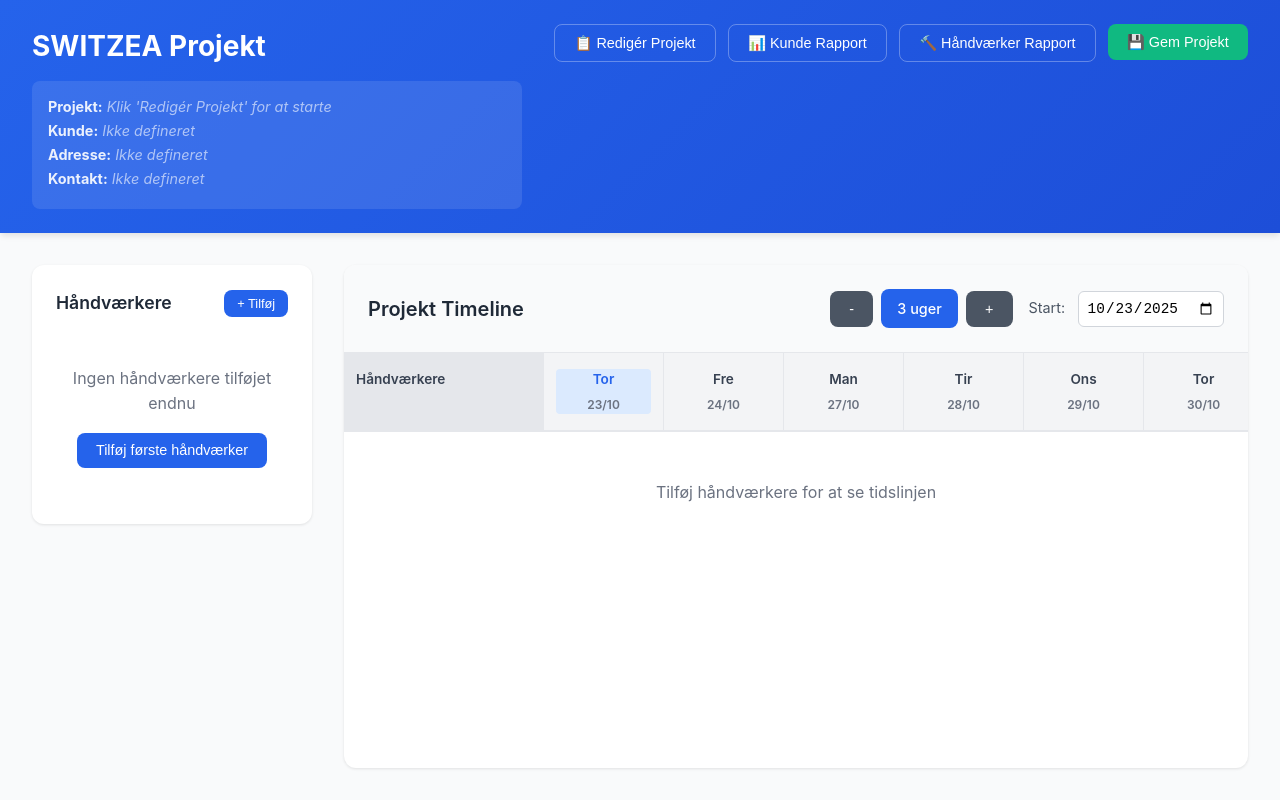
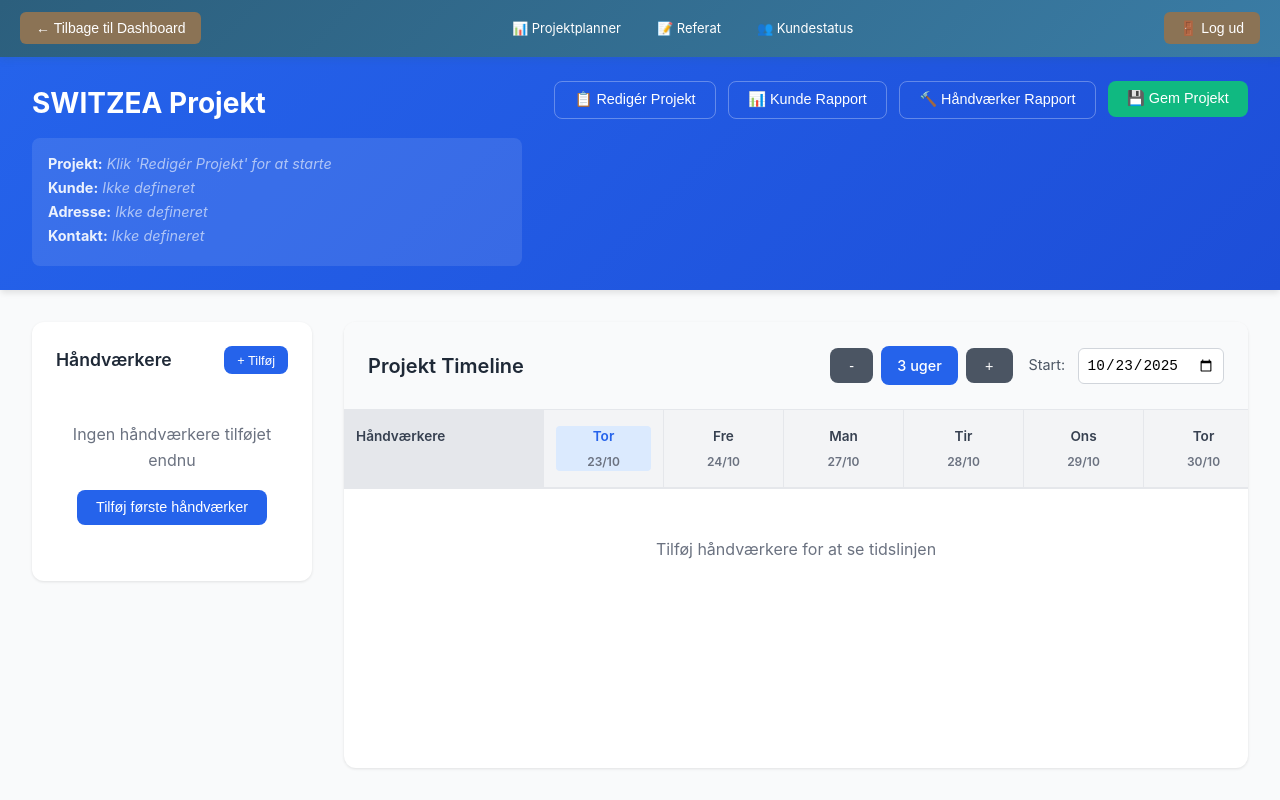
Before and after one commit to mjoxp/switzea-apps, a plain HTML site: page projektplanner.html in a window 1280 px wide. Drawn offline with Linux system fonts and the light colour scheme; sample sign-in values are in the browser's storage.

Commit message:
Update projektplanner.html

```diff
--- a/projektplanner.html
+++ b/projektplanner.html
@@ -477,7 +477,7 @@
         }
 
         .task-control-btn {
-            background: #8B7355;
+            background: rgba(255,255,255,0.2);
             border: none;
             color: white;
             padding: 2px 4px;
@@ -488,7 +488,7 @@
         }
 
         .task-control-btn:hover {
-            background: #6B5845;
+            background: rgba(255,255,255,0.3);
         }
 
         /* Modal */
@@ -866,7 +866,7 @@
                 border-radius: 12px !important;
                 padding: 10mm !important;
                 text-align: center !important;
-                box-shadow: 0 4px 12px rgba(139,115,85,0.1) !important;
+                box-shadow: 0 4px 12px rgba(0,0,0,0.1) !important;
                 position: relative;
             }
 
@@ -1253,9 +1253,93 @@
                 text-align: center;
             }
         }
+
+        /* SWITZEA Navigation Bar */
+        .switzea-nav-bar {
+            background: linear-gradient(135deg, #2C5F7D 0%, #3A7CA5 100%);
+            color: white;
+            padding: 12px 20px;
+            box-shadow: 0 2px 8px rgba(44,95,125,0.2);
+            position: sticky;
+            top: 0;
+            z-index: 999;
+        }
+
+        .nav-content {
+            max-width: 1400px;
+            margin: 0 auto;
+            display: flex;
+            justify-content: space-between;
+            align-items: center;
+            gap: 20px;
+        }
+
+        .nav-back-btn, .nav-logout-btn {
+            background: #8B7355;
+            border: none;
+            color: white;
+            padding: 8px 16px;
+            border-radius: 6px;
+            cursor: pointer;
+            font-size: 14px;
+            font-weight: 500;
+            transition: all 0.2s;
+        }
+
+        .nav-back-btn:hover, .nav-logout-btn:hover {
+            background: #6B5845;
+            transform: translateY(-1px);
+        }
+
+        .nav-app-links {
+            display: flex;
+            gap: 12px;
+        }
+
+        .nav-app-links a {
+            color: white;
+            text-decoration: none;
+            padding: 6px 12px;
+            border-radius: 4px;
+            font-size: 13px;
+            transition: background 0.2s;
+        }
+
+        .nav-app-links a:hover {
+            background: rgba(139, 115, 85, 0.3);
+        }
+
+        @media (max-width: 768px) {
+            .nav-content {
+                flex-direction: column;
+                gap: 8px;
+            }
+            .nav-app-links {
+                order: -1;
+            }
+        }
+
     </style>
 </head>
 <body>
+<!-- SWITZEA Navigation Bar -->
+    <div class="switzea-nav-bar">
+        <div class="nav-content">
+            <button onclick="window.location.href='dashboard.html'" class="nav-back-btn">
+                ← Tilbage til Dashboard
+            </button>
+            <div class="nav-app-links">
+                <a href="projektplanner.html">📊 Projektplanner</a>
+                <a href="referat.html">📝 Referat</a>
+                <a href="kundestatus.html">👥 Kundestatus</a>
+            </div>
+            <button onclick="handleLogout()" class="nav-logout-btn">
+                🚪 Log ud
+            </button>
+        </div>
+    </div>
+
+
     <!-- Header med projekt info -->
     <header class="header">
         <div class="header-content">
@@ -2356,6 +2440,30 @@
         });
 
         console.log('🎨 SWITZEA ENSARTEDE TABELLER - Alle tabeller har nu samme bredde!');
+
+        // SWITZEA Auth Check
+        function checkSwitzeaAuth() {
+            const currentUser = localStorage.getItem('switzea_currentUser');
+            if (!currentUser) {
+                window.location.href = 'index.html';
+                return null;
+            }
+            return JSON.parse(currentUser);
+        }
+
+        function handleLogout() {
+            if (confirm('Er du sikker på at du vil logge ud?')) {
+                localStorage.removeItem('switzea_currentUser');
+                window.location.href = 'index.html';
+            }
+        }
+
+        // Check auth when page loads
+        (function() {
+            checkSwitzeaAuth();
+        })();
+
+
     </script>
 </body>
 </html>
```
